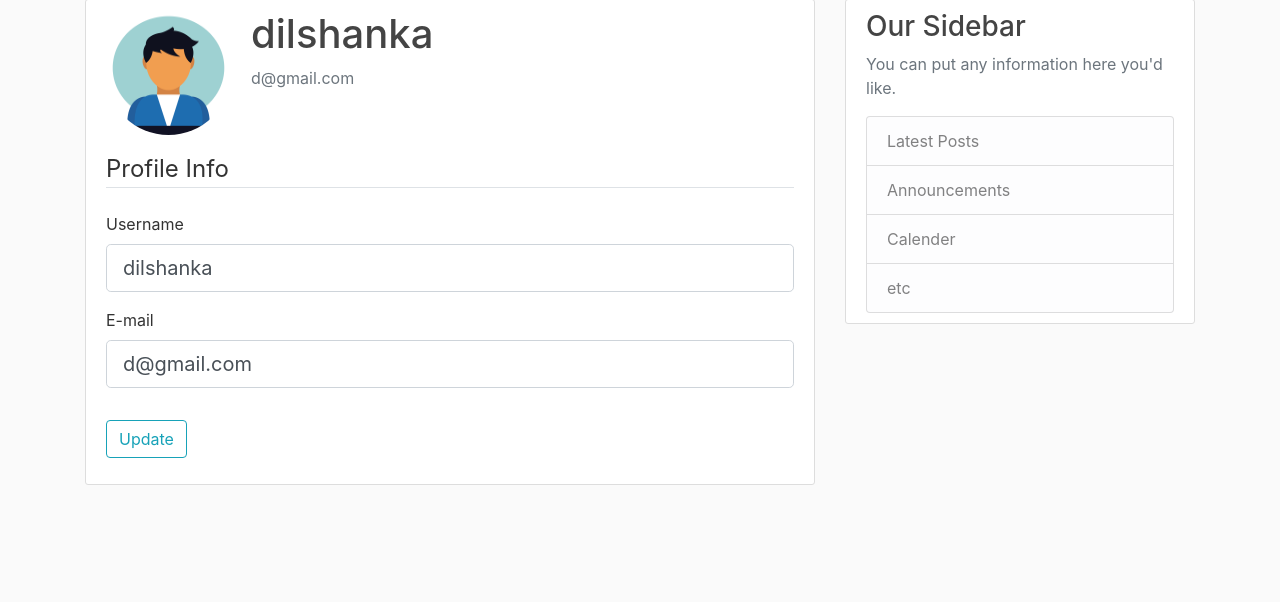
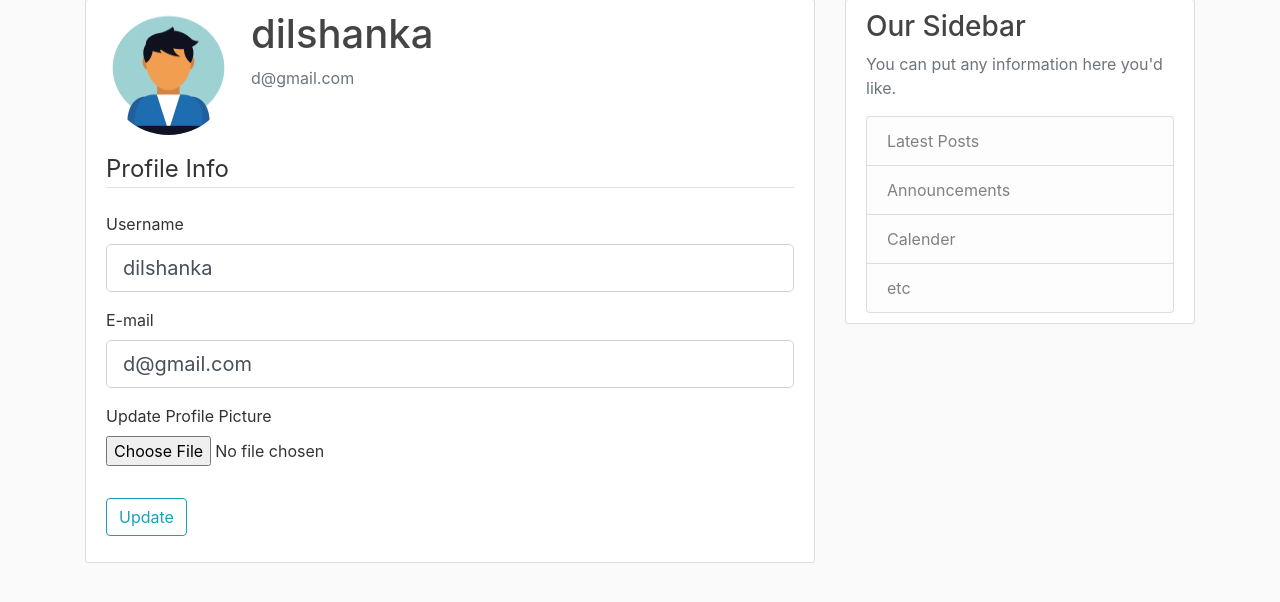
Before and after one commit to dldev3/full_blog_flask, a Flask app: page /profile in a window 1280 px wide. Shown: the part 81-683 px from the top of the page. Run offline with Flask 2, Linux system fonts and the light colour scheme; a user stored in the database is signed in; some libraries are stand-ins or nearby versions.

Commit message:
profile picture added

```diff
--- a/flaskblog/forms.py
+++ b/flaskblog/forms.py
@@ -1,4 +1,5 @@
 from flask_wtf import FlaskForm
+from flask_wtf.file import FileField, FileAllowed
 from flask_login import current_user
 from wtforms import StringField, PasswordField, SubmitField, BooleanField
 from wtforms.validators import DataRequired, Length,Email, EqualTo, ValidationError
@@ -30,6 +31,7 @@ class LoginForm(FlaskForm):
 class UpdateProfileForm(FlaskForm):
     username = StringField('Username', validators=[DataRequired(), Length(min=2, max=20)])
     email = StringField('E-mail', validators=[DataRequired(), Email()])
+    picture = FileField('Update Profile Picture', validators=[FileAllowed(['jpeg','jpg','png'])])
     submit = SubmitField('Update')
 
     def validate_username(self, username):
--- a/flaskblog/routes.py
+++ b/flaskblog/routes.py
@@ -1,3 +1,5 @@
+import os
+import secrets
 from flask import render_template, url_for,flash, redirect, request
 from flaskblog import app, db, bcrypt
 from flaskblog.forms import RegistrationForm, LoginForm, UpdateProfileForm
@@ -68,11 +70,24 @@ def logout():
     logout_user()
     return redirect(url_for('home'))
 
+def save_picture(form_picture):
+    random_hex = secrets.token_hex(8)
+    _, f_ext = os.path.splitext(form_picture.filename)
+    picture_fn = random_hex + f_ext
+    picture_path = os.path.join(app.root_path, 'static/profile_pics', picture_fn)
+    form_picture.save(picture_path)
+
+    return picture_fn
+
+
 @app.route('/profile', methods=['POST','GET'])
 @login_required
 def profile():
     form = UpdateProfileForm()
     if form.validate_on_submit():
+        if form.picture.data:
+            picture_file = save_picture(form.picture.data)
+            current_user.image_file = picture_file
         current_user.username = form.username.data
         current_user.email = form.email.data
         db.session.commit()
--- a/flaskblog/templates/profile.html
+++ b/flaskblog/templates/profile.html
@@ -9,7 +9,7 @@
         </div>
     </div>
 
-    <form class="" action="" method="post">
+    <form class="" action="" method="post" enctype="multipart/form-data">
       {{ form.hidden_tag() }}
       <fieldset class="form-group">
         <legend class="border-bottom mb-4">Profile Info</legend>
@@ -39,6 +39,15 @@
                 {{ form.email(class="form-control form-control-lg") }}
             {% endif %}
         </div>
+      <div class="form-group">
+          {{ form.picture.label() }}
+          {{ form.picture(class="form-control-file") }}
+          {% if form.picture.errors %}
+            {% for error in form.picture.errors %}
+                <span class="text-danger">{{ error }}</span></br>
+            {% endfor %}
+          {% endif %}
+      </div>
       </fieldset>
       <div class="form-group">
         {{ form.submit(class="btn btn-outline-info") }}
```
Also changed, not shown: flaskblog/site.db, flaskblog/static/profile_pics/fcc1700c4bc25804.png (added).
